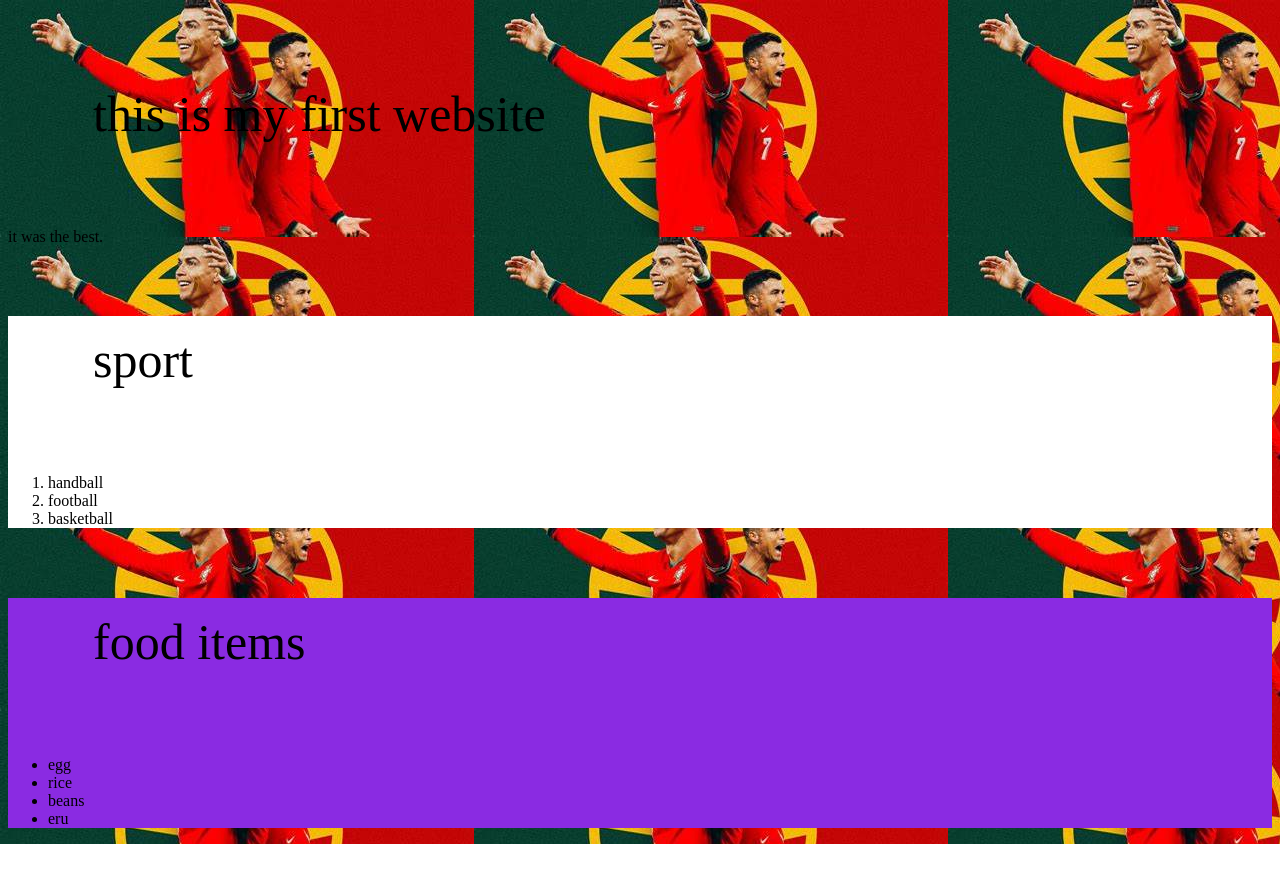
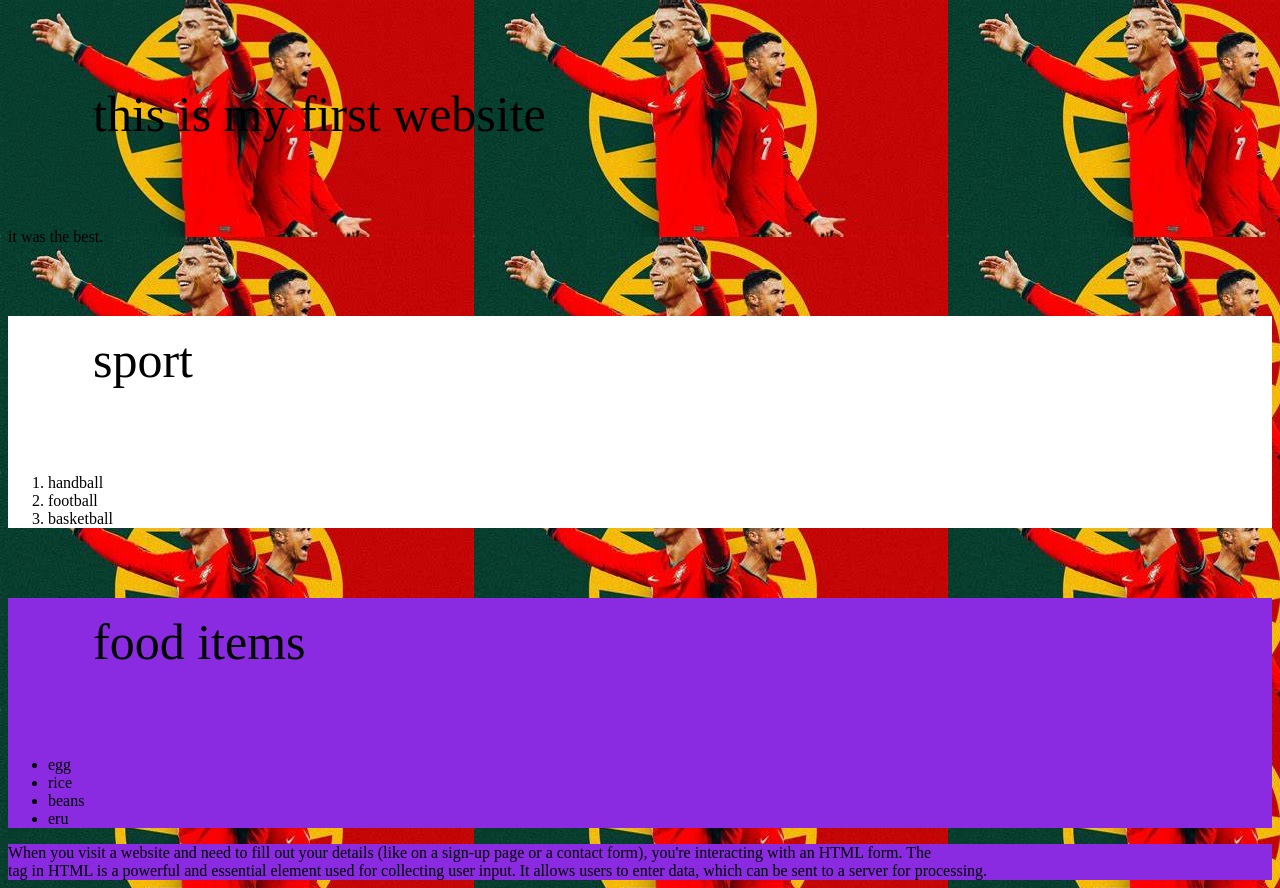
Before and after one commit to EbakocorneliusEmeh/tribute-page, a plain HTML site: page INDEX.html in a window 1280 px wide. Before the commit the page ends 844 px from the top, so only its background shows below. Drawn offline with Linux system fonts and the light colour scheme.

Commit message:
added to my project

```diff
--- a/INDEX.html
+++ b/INDEX.html
@@ -41,5 +41,9 @@ div{
           <li>eru</li>
         </ul>
       </div>
+      <div>
+        <article>When you visit a website and need to fill out your details (like on a sign-up page or a contact form), you're interacting with an HTML form. The <form> tag in HTML is a powerful and essential element used for collecting user input. It allows users to enter data, which can be sent to a server for processing.
+        </article>
+      </div>
       </body>
       </html>
```
